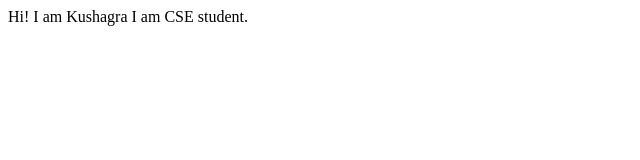
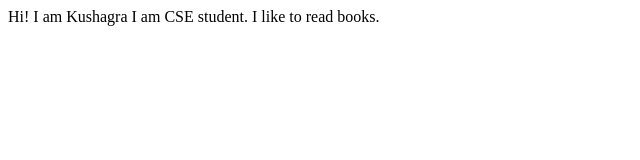
Before and after one commit to KushagraArora300/kushagraarora, a plain HTML site: page index.html in a window 1280 px wide. Shown: the whole page, without its empty margins (0-640 px from the left). Drawn offline with Linux system fonts and the light colour scheme.

Commit message:
Update interests

```diff
--- a/index.html
+++ b/index.html
@@ -9,5 +9,7 @@
 <body>
     Hi! I am Kushagra
     I am CSE student.
+
+    I like to read books.
 </body>
 </html>
```
